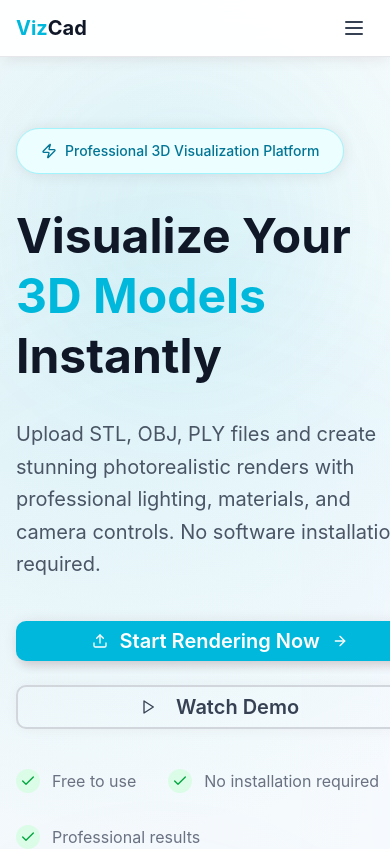
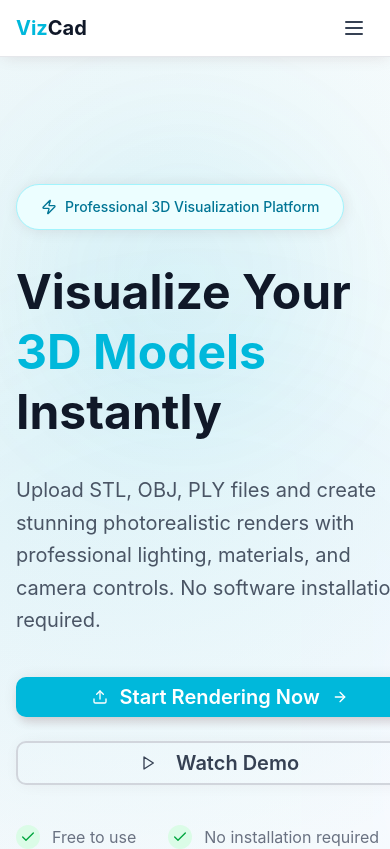
Before and after one commit to DuoMuskeeters/VizCad, a React (Vite) app: page / in a window 390 px wide. Shown: the top 849 px of the page. Built offline with nearby package versions, Linux system fonts and the light colour scheme.

Commit message:
responsive design 2

```diff
--- a/src/routes/__root.tsx
+++ b/src/routes/__root.tsx
@@ -7,7 +7,7 @@ export const Route = createRootRoute({
   component: () => (
     <>
       <Header />
-      <main className="bg-background">
+      <main className="bg-background pt-14 sm:pt-16 min-h-screen">
         <Outlet />
       </main>
       <TanStackRouterDevtools />
--- a/src/routes/app.tsx
+++ b/src/routes/app.tsx
@@ -258,7 +258,7 @@ function AppPage() {
   ];
 
   return (
-    <div className="h-screen bg-gray-100 flex flex-col pt-16">
+    <div className="relative h-full bg-gray-100 flex flex-col">
       {/* Unavailable Feature Modal */}
       {showUnavailableModal && (
         <div className="fixed inset-0 bg-black/50 flex items-center justify-center z-50">
```
